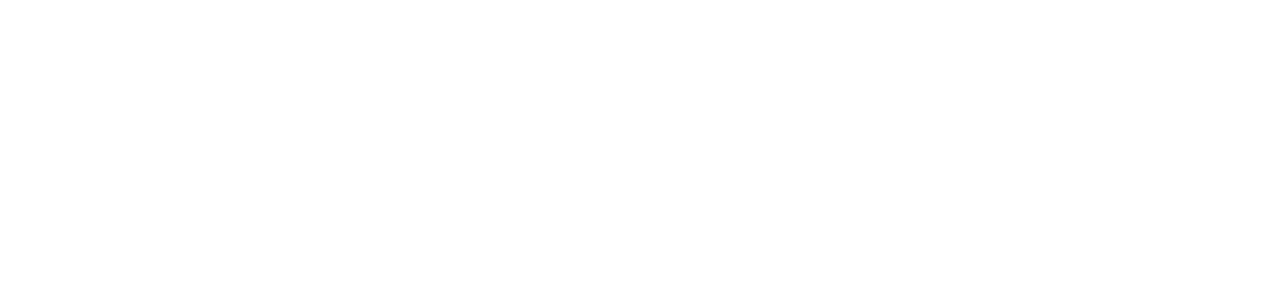
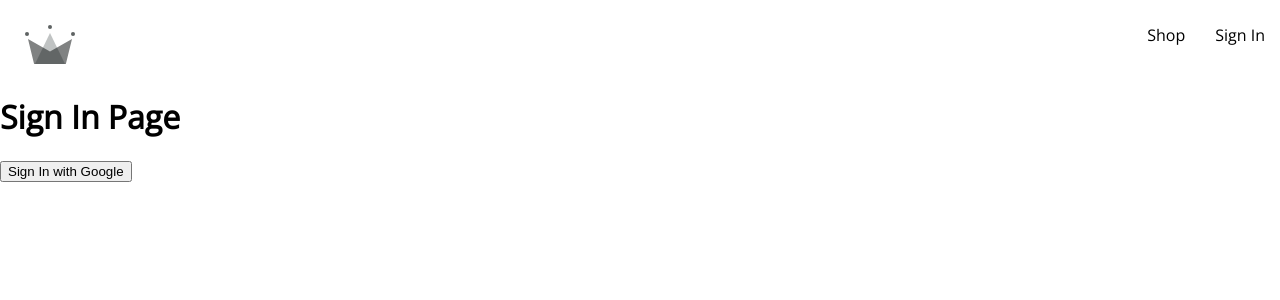
Before and after one commit to wolf-dagger/Clothing-Store, a React (Create React App) app: page /sign-in in a window 1280 px wide. Before the commit this address had no page. Shown: the top 300 px of the page. Built offline with nearby package versions, Linux system fonts and the light colour scheme.

Commit message:
Fire Base Login with google done section-6 ongoing

```diff
--- a/package.json
+++ b/package.json
@@ -6,6 +6,7 @@
     "@testing-library/jest-dom": "5.16.1",
     "@testing-library/react": "12.1.2",
     "@testing-library/user-event": "13.5.0",
+    "firebase": "^9.17.1",
     "react": "^17.0.2",
     "react-dom": "^17.0.2",
     "react-router-dom": "^6.8.1",
--- a/src/App.js
+++ b/src/App.js
@@ -1,9 +1,8 @@
 import React from "react";
-// import Home from "./Components/routes/home/home.component";
 import Home from "./routes/home/home.component";
-// import Navigation from "./Components/routes/navigation/navigation.component";
 import Navigation from "./routes/navigation/navigation.component";
 import { Route, Routes } from "react-router-dom";
+import SignIn from "./routes/sign-in/sign-in.component";
 
 const Shop = () => {
   return (
@@ -20,6 +19,7 @@
         <Route path="/" element={<Navigation />}>
           <Route index={true} element={<Home />} />
           <Route path="shop" element={<Shop />} />
+          <Route path="sign-in" element={<SignIn />} />
         </Route>
       </Routes>
     </>
--- a/src/routes/navigation/navigation.component.jsx
+++ b/src/routes/navigation/navigation.component.jsx
@@ -13,6 +13,9 @@
           <Link className="nav-link" to="/shop">
             Shop
           </Link>
+          <Link className="nav-link" to="/sign-in">
+            Sign In
+          </Link>
         </div>
       </div>
       <Outlet />
--- /dev/null
+++ b/src/routes/sign-in/sign-in.component.jsx
@@ -0,0 +1,18 @@
+import { signInWithGooglePopup } from "../../utils/firebase/firebase.utils";
+
+const SignIn = () => {
+  const logGoogleUser = async () => {
+    const response = await signInWithGooglePopup();
+    console.log(response);
+  };
+  return (
+    <>
+      <div>
+        <h1>Sign In Page</h1>
+        <button onClick={logGoogleUser}>Sign In with Google</button>
+      </div>
+    </>
+  );
+};
+
+export default SignIn;
--- /dev/null
+++ b/src/utils/firebase/firebase.utils.js
@@ -0,0 +1,28 @@
+import { initializeApp } from "firebase/app";
+import {
+  getAuth,
+  signInWithRedirect,
+  signInWithPopup,
+  GoogleAuthProvider,
+} from "firebase/auth";
+
+const firebaseConfig = {
+  apiKey: "AIzaSyBpOCAFaOu4-wGM5zKdpJYTSYQtL_nlnaQ",
+  authDomain: "clothing-store-data.firebaseapp.com",
+  projectId: "clothing-store-data",
+  storageBucket: "clothing-store-data.appspot.com",
+  messagingSenderId: "530857878495",
+  appId: "1:530857878495:web:302ef699e1c3a692805a6a",
+};
+
+const firebaseApp = initializeApp(firebaseConfig);
+
+const provider = new GoogleAuthProvider();
+
+provider.setCustomParameters({
+  prompt: "select_account",
+});
+
+export const auth = getAuth();
+
+export const signInWithGooglePopup = () => signInWithPopup(auth, provider);
```
Also changed, not shown: 1 other file (tests, documents, lock files or other folders).
